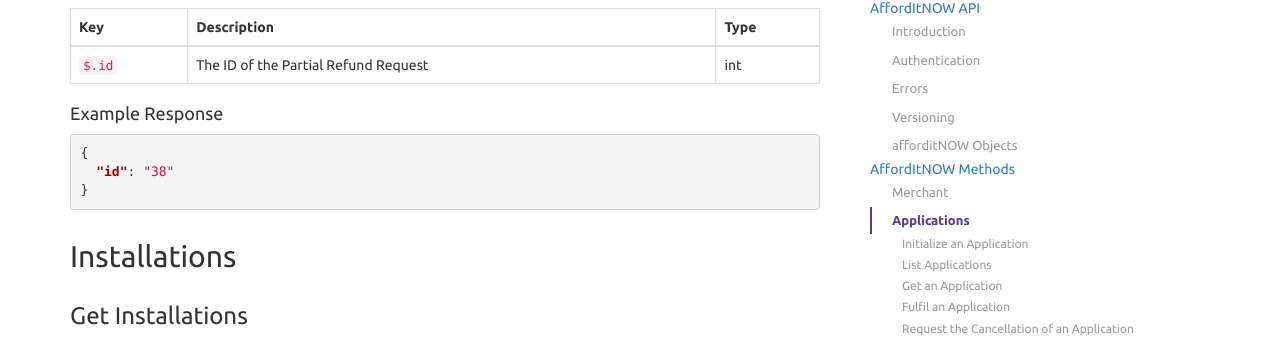
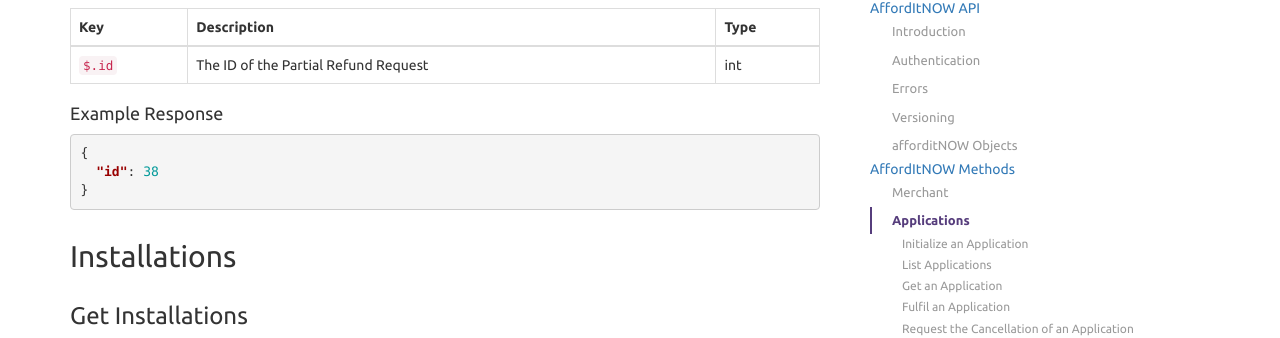
Before and after one commit to PayBreak/retailer-integration-guide, a Jekyll site: the page built from api/index.md, in a window 1280 px wide and 900 px high, scrolled down 14824 px. Shown: the part 96-434 px from the top of the window. Built offline with Jekyll 4.4.1, drawn with Linux system fonts in a browser that asks for light colours; nearby versions of some CDN libraries; Markdown is read by kramdown in place of the engine named in the settings.

Commit message:
Type Correction

````diff
--- a/_includes/v4/applications.md
+++ b/_includes/v4/applications.md
@@ -72,6 +72,6 @@ Key | Description | Type
 
 ```json
 {
-  "id": "38"
+  "id": 38
 }
 ```
````
